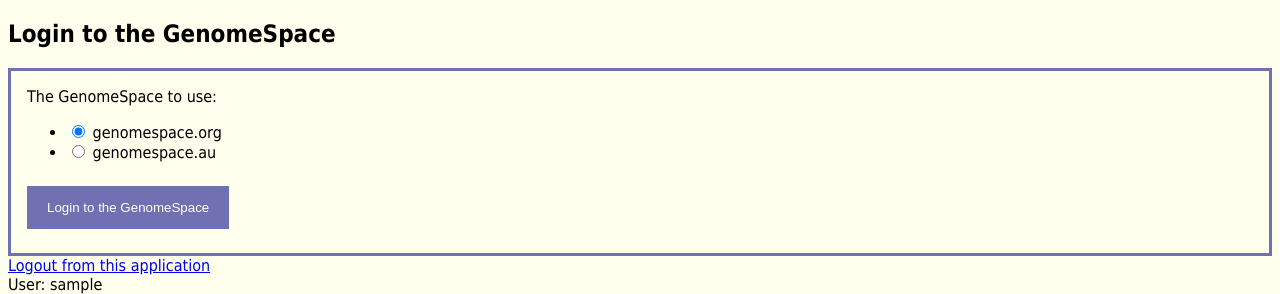
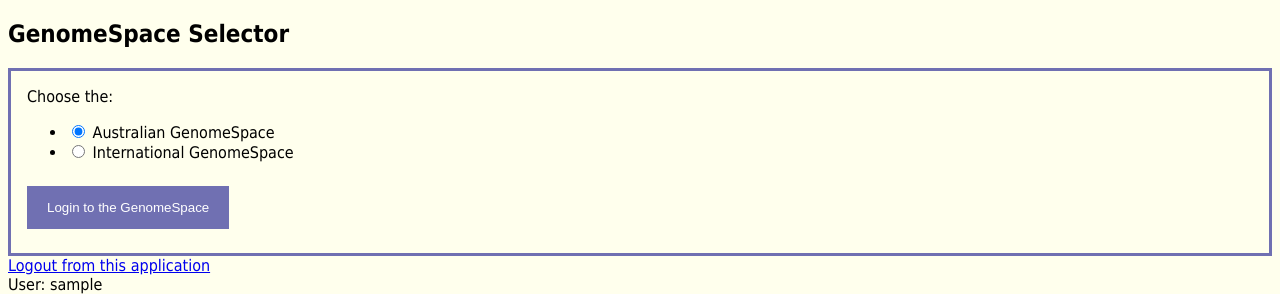
Before and after one commit to MartinPaulo/agrf, a Django app: page /gs_login/ in a window 1280 px wide. Shown: the top 294 px of the page. Run offline with Django 3.2, Linux system fonts and the light colour scheme; the visitor is signed in with stand-in values (Sample User, id 1); parts of the project's set-up code (start-up, migrations or seed data) failed here and were passed over.

Commit message:
genomespace.au is not a correct url #7
The form has been adjusted to now show "International" and "Australian"

```diff
--- a/agrf_feed/apps.py
+++ b/agrf_feed/apps.py
@@ -5,10 +5,10 @@
 KEY_OPEN_ID = 'prod.openIdUrl'
 
 URLS = {
+    # The location of file containing australian GS server urls.
+    'Australian GenomeSpace': 'https://genomespace.genome.edu.au/config/v1.0/serverurl.properties',
     # The permanent location of file containing international GS server urls.
-    'genomespace.org': 'https://dm.genomespace.org/config/v1.0/serverurl.properties',
-    # The location of file containing australian GS server urls.
-    'genomespace.au': 'https://genomespace.genome.edu.au/config/v1.0/serverurl.properties'
+    'International GenomeSpace': 'https://dm.genomespace.org/config/v1.0/serverurl.properties',
 }
 
 
--- a/agrf_feed/forms.py
+++ b/agrf_feed/forms.py
@@ -7,7 +7,7 @@
     _server_locations = tuple((location, location) for location in
                               AgrfFeedConfig.get_server_locations())
     xrd_provider = forms.ChoiceField(
-        label='The GenomeSpace to use',
+        label='Choose the:',
         widget=forms.RadioSelect,
         choices=_server_locations
     )
--- a/agrf_feed/templates/agrf_feed/gs_login.html
+++ b/agrf_feed/templates/agrf_feed/gs_login.html
@@ -5,7 +5,7 @@
     <link href="{% static "/css/spinner.css" %}" rel="stylesheet"/>
 {% endblock %}
 {% block heading %}
-    <h2>Login to the GenomeSpace</h2>
+    <h2>GenomeSpace Selector</h2>
 {% endblock %}
 {% block content %}
     <form method="post" action="{% url 'agrf:gs_login' %}">
```
